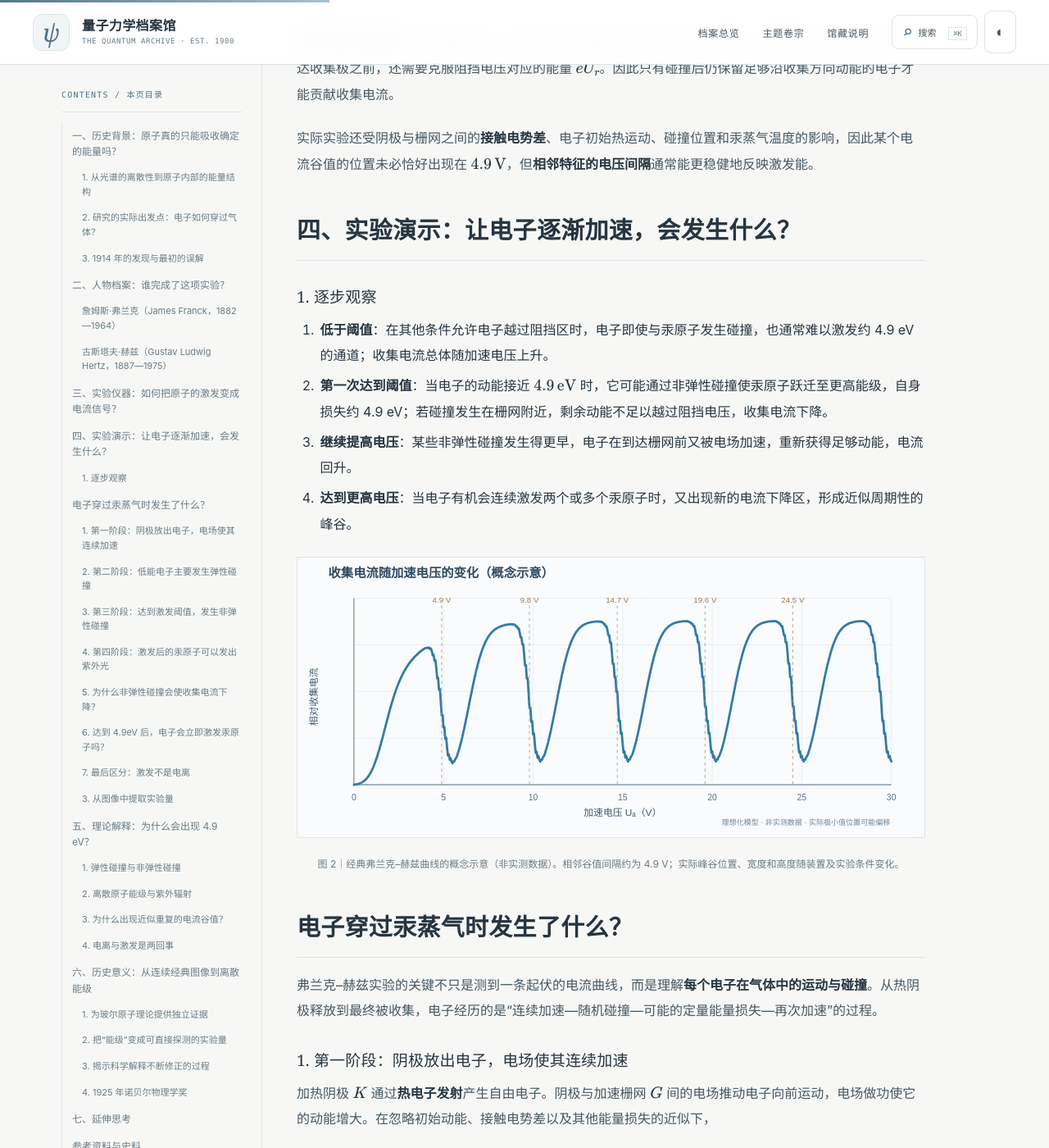
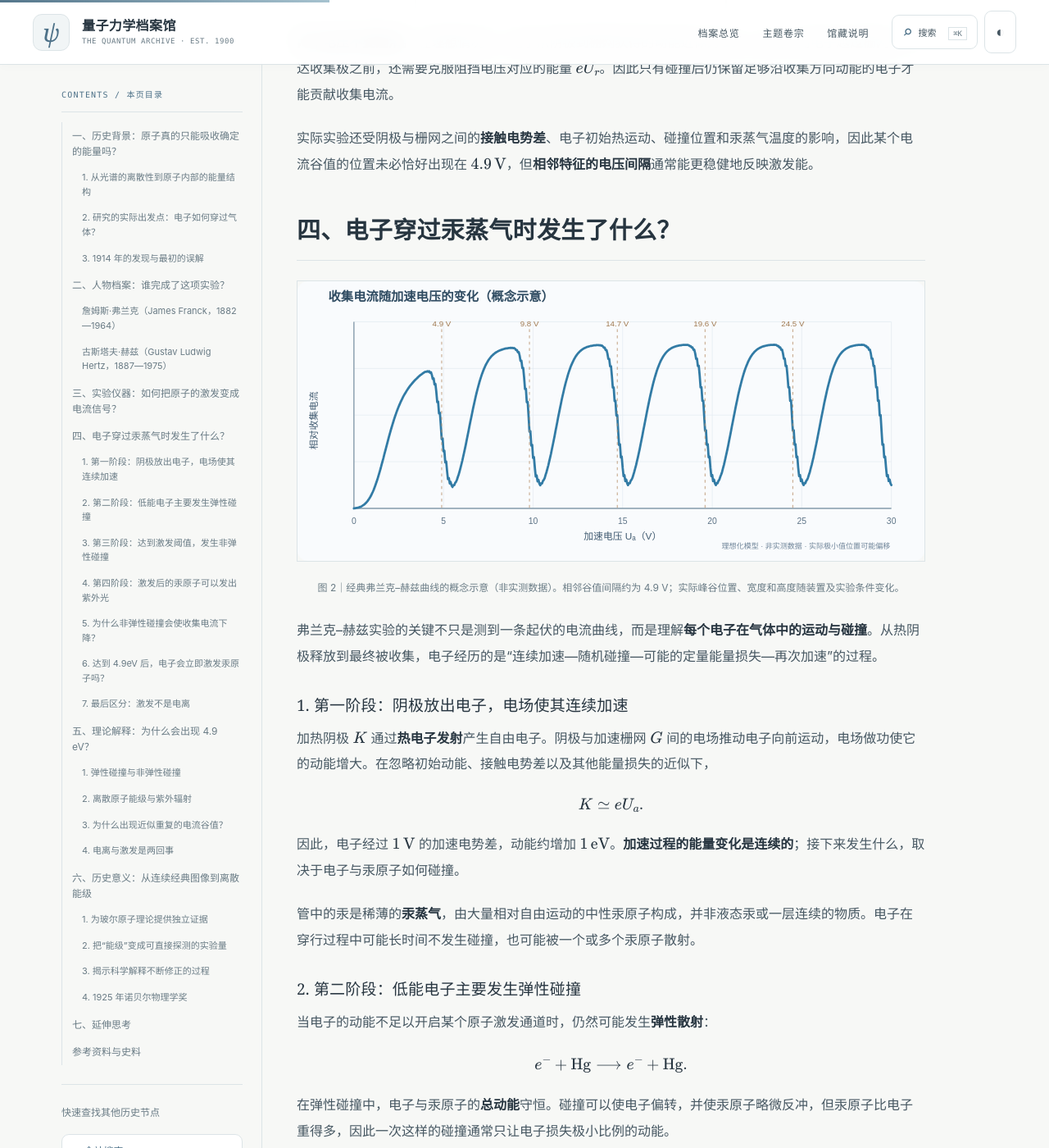
Before and after one commit to CYI1995/quantum-archive, a Jekyll site: the page built from events/franck-hertz-1914.md, in a window 1280 px wide and 1400 px high, scrolled down 3461 px. Shown: the whole window at 82% size. Built offline with Jekyll 4.4.1, drawn with Linux system fonts in a browser that asks for light colours; some of the changed text lies outside the part shown.

Commit message:
Update franck-hertz-1914.md

```diff
--- a/events/franck-hertz-1914.md
+++ b/events/franck-hertz-1914.md
@@ -86,21 +86,13 @@ $$
 
 实际实验还受阴极与栅网之间的**接触电势差**、电子初始热运动、碰撞位置和汞蒸气温度的影响，因此某个电流谷值的位置未必恰好出现在 $4.9\,\mathrm{V}$，但**相邻特征的电压间隔**通常能更稳健地反映激发能。
 
-## 四、实验演示：让电子逐渐加速，会发生什么？
 
-### 1. 逐步观察
-
-1. **低于阈值**：在其他条件允许电子越过阻挡区时，电子即使与汞原子发生碰撞，也通常难以激发约 4.9 eV 的通道；收集电流总体随加速电压上升。
-2. **第一次达到阈值**：当电子的动能接近 $4.9\,\mathrm{eV}$ 时，它可能通过非弹性碰撞使汞原子跃迁至更高能级，自身损失约 4.9 eV；若碰撞发生在栅网附近，剩余动能不足以越过阻挡电压，收集电流下降。
-3. **继续提高电压**：某些非弹性碰撞发生得更早，电子在到达栅网前又被电场加速，重新获得足够动能，电流回升。
-4. **达到更高电压**：当电子有机会连续激发两个或多个汞原子时，又出现新的电流下降区，形成近似周期性的峰谷。
+## 四、电子穿过汞蒸气时发生了什么？
 
 <figure>
   <img src="{{ '/assets/images/franck-hertz-current.svg' | relative_url }}" alt="示意性收集电流随加速电压变化曲线，电流出现间隔约为4.9伏特的重复峰谷。" loading="lazy" style="width:100%;height:auto;" />
   <figcaption>图 2｜经典弗兰克–赫兹曲线的概念示意（非实测数据）。相邻谷值间隔约为 4.9 V；实际峰谷位置、宽度和高度随装置及实验条件变化。</figcaption>
 </figure>
-
-## 电子穿过汞蒸气时发生了什么？
 
 
 弗兰克–赫兹实验的关键不只是测到一条起伏的电流曲线，而是理解**每个电子在气体中的运动与碰撞**。从热阴极释放到最终被收集，电子经历的是“连续加速—随机碰撞—可能的定量能量损失—再次加速”的过程。
@@ -241,22 +233,6 @@ $$
 
 
 
-### 3. 从图像中提取实验量
-
-若相邻两个电流谷值出现在 $U_n$ 和 $U_{n+1}$，由其间隔估算主导的碰撞激发能：
-
-$$
-\Delta E\simeq e\,(U_{n+1}-U_n).
-$$
-
-例如，若测得 $U_2-U_1\simeq4.9\,\mathrm{V}$，则
-
-$$
-\boxed{\Delta E\simeq4.9\,\mathrm{eV}.}
-$$
-
-注意：这是理想化的核心关系。在真实仪器中，峰谷形态取决于电子能量分布、碰撞截面与平均自由程等因素；更严谨的数据处理通常需要结合装置参数与误差分析。
-
 ## 五、理论解释：为什么会出现 4.9 eV？
 
 ### 1. 弹性碰撞与非弹性碰撞
```
